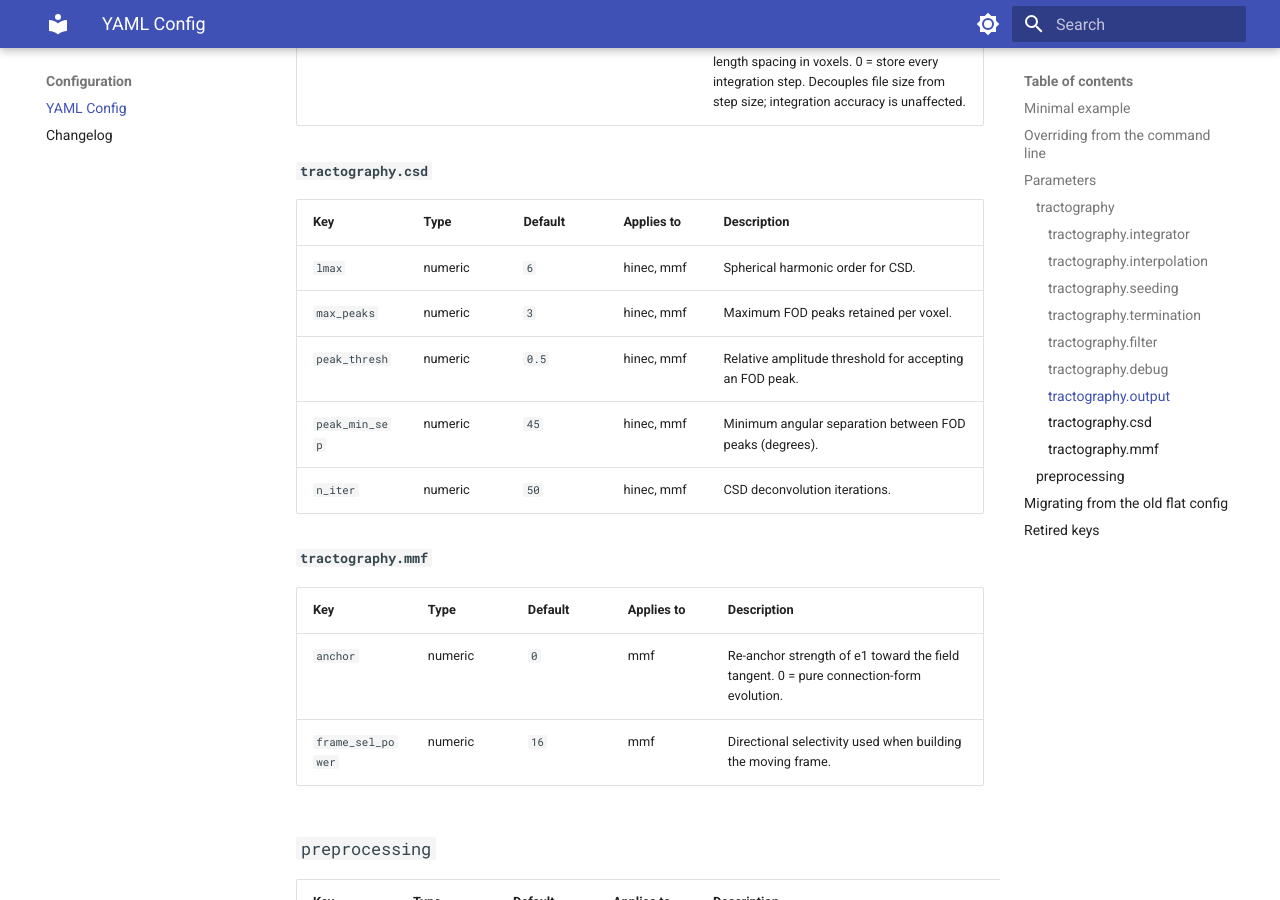
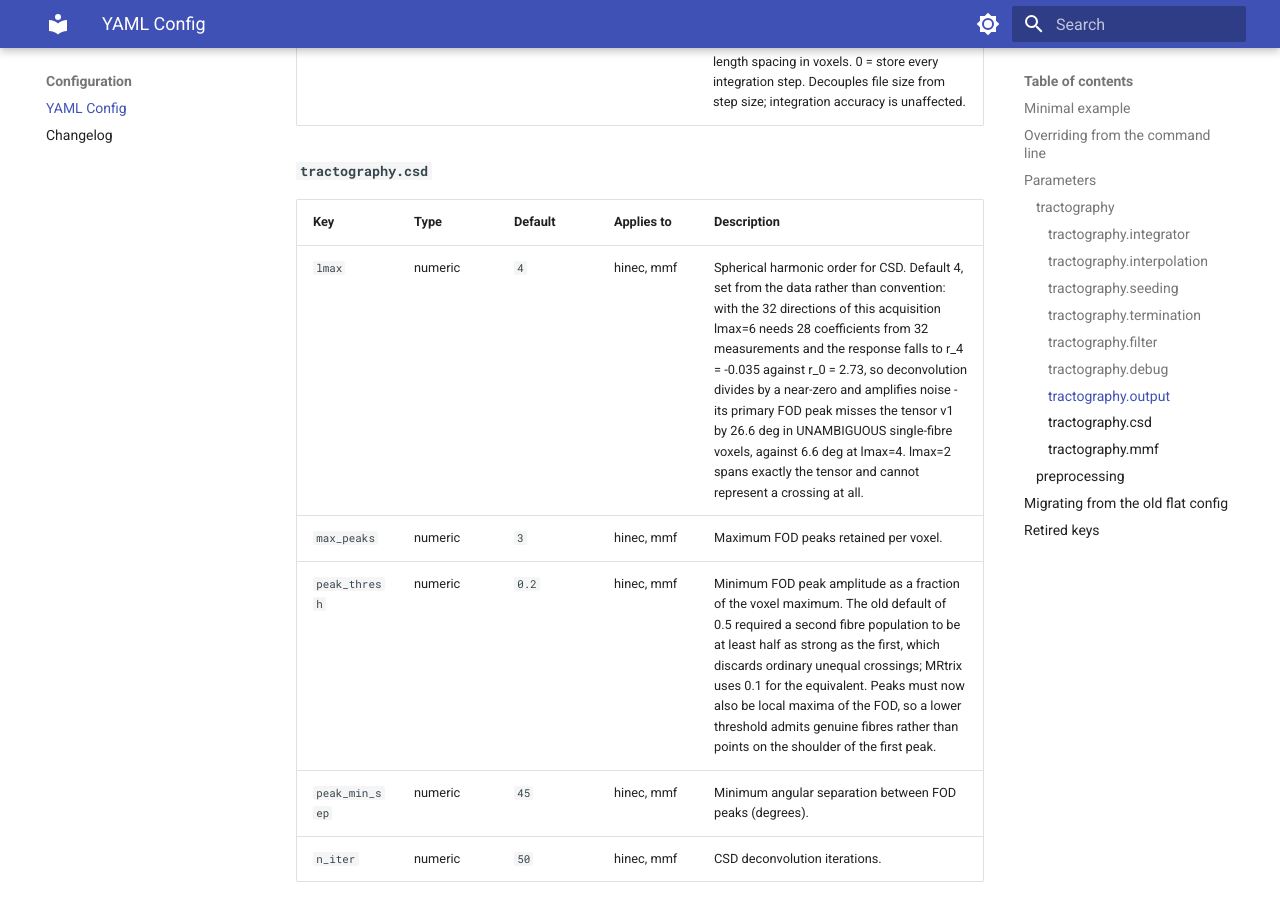
Before and after one commit to uicneuro/hinec, an MkDocs documentation site: the page built from docs/YAML_CONFIG.md, in a window 1280 px wide and 900 px high, scrolled down 5843 px. Built offline with MkDocs 1.6.1 and Material for MkDocs 9.7.7, drawn with Linux system fonts in a browser that asks for light colours.

Commit message:
Fix CSD peak extraction, and set its order from the acquisition
find_peaks never tested for a local maximum. It took any sampled direction
above the amplitude threshold that was at least peak_min_sep away from an
already-accepted one, so on a smooth single-fibre FOD the shoulder of the one
true peak qualified as a second fibre. The result was a reported crossing in
100% of brain voxels at EVERY spherical-harmonic order - including lmax=2,
where the FOD is a quadratic form and cannot have two maxima at all. That
control is what identified the bug. Peaks are now required to be local maxima
on the sampling grid, with neighbour lists built once rather than per voxel.

After the fix, lmax=2 reports a second peak in 0.2% of voxels instead of 100%,
and unambiguous single-fibre voxels (FA>0.7, CL>0.4) report a median second-peak
ratio of exactly 0.

lmax default 6 -> 4, measured rather than conventional. This acquisition has 32
directions at b=1000; lmax=6 needs 28 coefficients from 32 measurements and the
estimated response falls to r_4 = -0.035 against r_0 = 2.73, so deconvolution
divides by a near-zero and amplifies noise. Its primary FOD peak misses the
tensor v1 by 26.6 degrees in single-fibre voxels where the two must agree,
against 6.6 degrees at lmax=4 and 2.9 at lmax=2. lmax=2 spans exactly the
tensor and cannot represent a crossing, so 4 is the only usable order here.

peak_thresh default 0.5 -> 0.2. Requiring a second population to be at least
half as strong as the first discards ordinary unequal crossings; MRtrix uses
0.1 for the equivalent. This is only safe now that peaks must be local maxima.

On Cingulum_right, CSD against DTI: streamlines completing the turn through the
crossing rise from 26% to 36% and those reaching the temporal limb from 902 to
1021, while recall (46->47%) and precision (94->92%) barely move. That is the
predicted shape of the result - CSD addresses crossings, which are 27% of
derailments, and cannot address the 65% that occur at prolate, well-conditioned
voxels pointing along a tangential neighbour.

136/136 unit tests pass; the schema/tracker default guard caught two of the
three places these defaults live.

```diff
--- a/docs/YAML_CONFIG.md
+++ b/docs/YAML_CONFIG.md
@@ -125,9 +125,9 @@ parameter. A key marked `hinec` is ignored by `standard` and `mmf`.
 
 | Key | Type | Default | Applies to | Description |
 |---|---|---|---|---|
-| `lmax` | numeric | `6` | hinec, mmf | Spherical harmonic order for CSD. |
+| `lmax` | numeric | `4` | hinec, mmf | Spherical harmonic order for CSD. Default 4, set from the data rather than convention: with the 32 directions of this acquisition lmax=6 needs 28 coefficients from 32 measurements and the response falls to r_4 = -0.035 against r_0 = 2.73, so deconvolution divides by a near-zero and amplifies noise - its primary FOD peak misses the tensor v1 by 26.6 deg in UNAMBIGUOUS single-fibre voxels, against 6.6 deg at lmax=4. lmax=2 spans exactly the tensor and cannot represent a crossing at all. |
 | `max_peaks` | numeric | `3` | hinec, mmf | Maximum FOD peaks retained per voxel. |
-| `peak_thresh` | numeric | `0.5` | hinec, mmf | Relative amplitude threshold for accepting an FOD peak. |
+| `peak_thresh` | numeric | `0.2` | hinec, mmf | Minimum FOD peak amplitude as a fraction of the voxel maximum. The old default of 0.5 required a second fibre population to be at least half as strong as the first, which discards ordinary unequal crossings; MRtrix uses 0.1 for the equivalent. Peaks must now also be local maxima of the FOD, so a lower threshold admits genuine fibres rather than points on the shoulder of the first peak. |
 | `peak_min_sep` | numeric | `45` | hinec, mmf | Minimum angular separation between FOD peaks (degrees). |
 | `n_iter` | numeric | `50` | hinec, mmf | CSD deconvolution iterations. |
 
```
Also changed, not shown: 4 other files.
